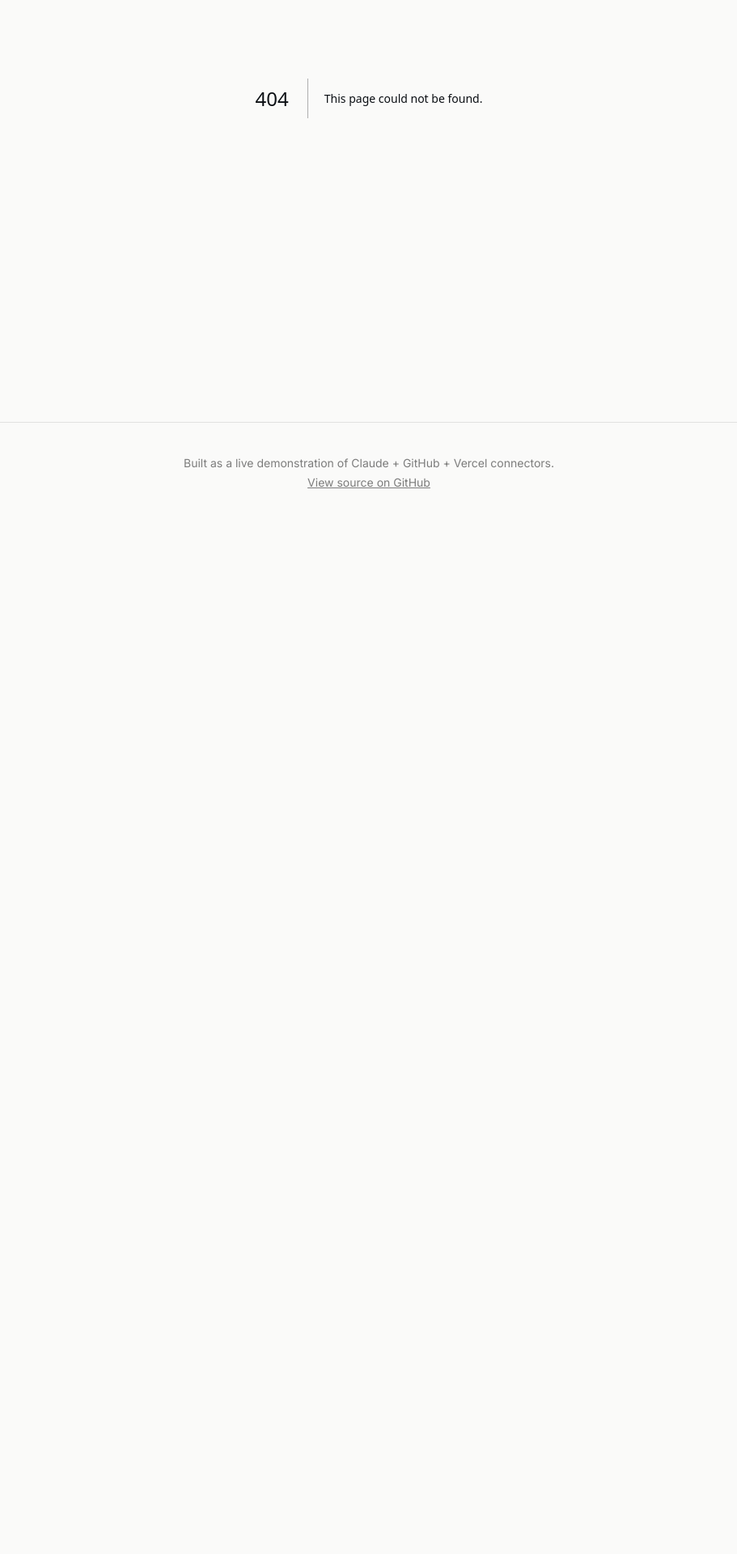
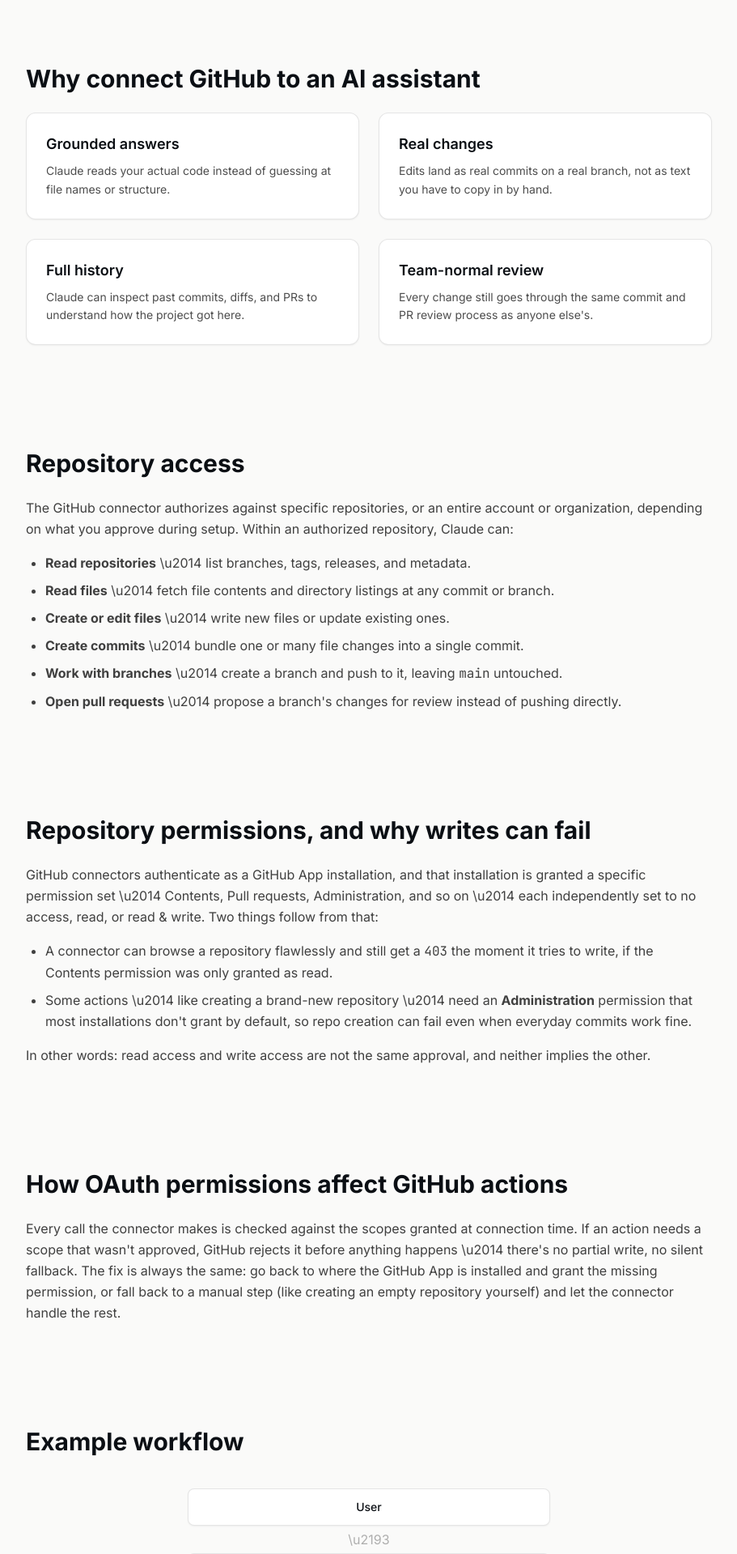
Before and after one commit to vinith4/claude-connectors-blog, a Next.js app: page /github in a window 1280 px wide. Before the commit this address had no page. Shown: the part 340-2259 px from the top of the page at 81% size, without its empty margins (184-1095 px from the left). Before the commit the page ends 986 px from the top, so only its background shows below. Built offline with nearby package versions, Linux system fonts and the light colour scheme.

Commit message:
feat: add GitHub integration article

```diff
--- /dev/null
+++ b/app/github/page.tsx
@@ -0,0 +1,108 @@
+import Card from "@/components/Card";
+import Section from "@/components/Section";
+import CodeBlock from "@/components/CodeBlock";
+import FlowDiagram from "@/components/FlowDiagram";
+
+export const metadata = {
+  title: "GitHub Connector",
+  description:
+    "How Claude reads, writes, commits, and branches inside a GitHub repository through the GitHub connector.",
+};
+
+export default function GitHubPage() {
+  return (
+    <>
+      <Section kicker="Source control" title="What GitHub is, briefly">
+        <p>
+          GitHub hosts Git repositories and wraps them with collaboration tools \u2014 pull requests,
+          issues, branch protection, and an API that every serious developer tool, including Claude, can
+          call directly. Connecting it gives Claude the same surface a human contributor works with.
+        </p>
+      </Section>
+
+      <Section title="Why connect GitHub to an AI assistant">
+        <div className="grid gap-6 sm:grid-cols-2">
+          <Card title="Grounded answers">
+            Claude reads your actual code instead of guessing at file names or structure.
+          </Card>
+          <Card title="Real changes">
+            Edits land as real commits on a real branch, not as text you have to copy in by hand.
+          </Card>
+          <Card title="Full history">
+            Claude can inspect past commits, diffs, and PRs to understand how the project got here.
+          </Card>
+          <Card title="Team-normal review">
+            Every change still goes through the same commit and PR review process as anyone else&apos;s.
+          </Card>
+        </div>
+      </Section>
+
+      <Section title="Repository access">
+        <p>
+          The GitHub connector authorizes against specific repositories, or an entire account or
+          organization, depending on what you approve during setup. Within an authorized repository,
+          Claude can:
+        </p>
+        <ul className="list-disc space-y-2 pl-6">
+          <li><strong>Read repositories</strong> \u2014 list branches, tags, releases, and metadata.</li>
+          <li><strong>Read files</strong> \u2014 fetch file contents and directory listings at any commit or branch.</li>
+          <li><strong>Create or edit files</strong> \u2014 write new files or update existing ones.</li>
+          <li><strong>Create commits</strong> \u2014 bundle one or many file changes into a single commit.</li>
+          <li><strong>Work with branches</strong> \u2014 create a branch and push to it, leaving <code>main</code> untouched.</li>
+          <li><strong>Open pull requests</strong> \u2014 propose a branch&apos;s changes for review instead of pushing directly.</li>
+        </ul>
+      </Section>
+
+      <Section title="Repository permissions, and why writes can fail">
+        <p>
+          GitHub connectors authenticate as a GitHub App installation, and that installation is granted
+          a specific permission set \u2014 Contents, Pull requests, Administration, and so on \u2014 each
+          independently set to no access, read, or read &amp; write. Two things follow from that:
+        </p>
+        <ul className="list-disc space-y-2 pl-6">
+          <li>
+            A connector can browse a repository flawlessly and still get a <code>403</code> the moment it
+            tries to write, if the Contents permission was only granted as read.
+          </li>
+          <li>
+            Some actions \u2014 like creating a brand-new repository \u2014 need an{" "}
+            <strong>Administration</strong> permission that most installations don&apos;t grant by
+            default, so repo creation can fail even when everyday commits work fine.
+          </li>
+        </ul>
+        <p>
+          In other words: read access and write access are not the same approval, and neither implies
+          the other.
+        </p>
+      </Section>
+
+      <Section title="How OAuth permissions affect GitHub actions">
+        <p>
+          Every call the connector makes is checked against the scopes granted at connection time. If an
+          action needs a scope that wasn&apos;t approved, GitHub rejects it before anything happens \u2014
+          there&apos;s no partial write, no silent fallback. The fix is always the same: go back to where
+          the GitHub App is installed and grant the missing permission, or fall back to a manual step
+          (like creating an empty repository yourself) and let the connector handle the rest.
+        </p>
+      </Section>
+
+      <Section title="Example workflow">
+        <FlowDiagram
+          steps={[
+            "User",
+            "Claude",
+            "GitHub Connector",
+            "Repository",
+            "Create / Update Files",
+            "Commit",
+            "GitHub",
+          ]}
+        />
+        <CodeBlock
+          lang="bash"
+          code={`# what the connector is effectively doing under the hood\ngit checkout -b feat/pricing-page\n# write app/pricing/page.tsx\ngit add app/pricing/page.tsx\ngit commit -m "feat: add pricing page"\ngit push origin feat/pricing-page`}
+        />
+      </Section>
+    </>
+  );
+}
```
